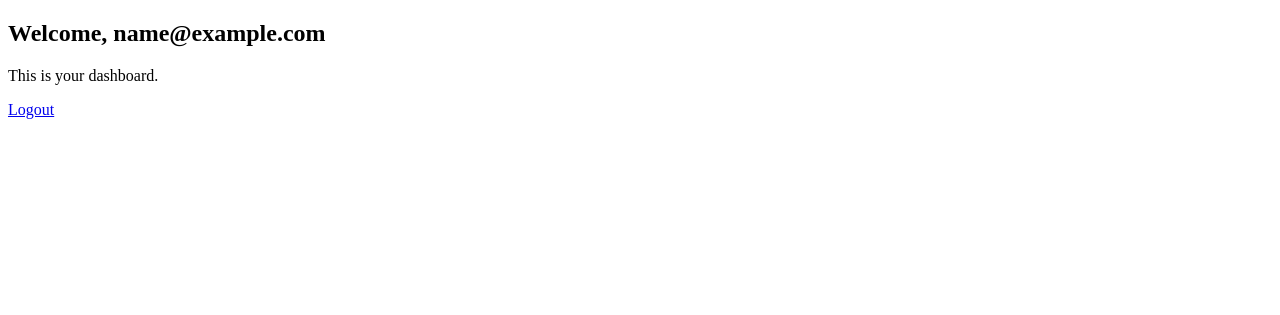
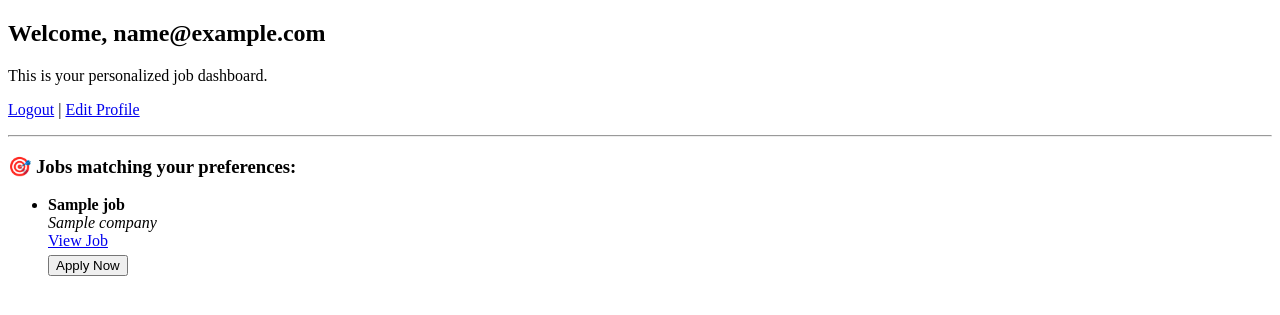
Before and after one commit to Kalyan717ps/Job-Bot-Cursor, a Flask app: template templates/dashboard.html in a window 1280 px wide. Shown: the top 315 px of the page. Run offline with Flask 3, Linux system fonts and the light colour scheme; a user stored in the database is signed in; tables that the repository leaves empty hold one stand-in row (values such as "Sample post"); the template is opened without the code that fills it: values that come from a table or form of the project are taken from there, most other values are stand-ins (such as "Sample title", 1, 10 or a date in 2020); parts of the project's set-up code (start-up, migrations or seed data) failed here and were passed over.

```diff
--- a/app.py
+++ b/app.py
@@ -5,13 +5,23 @@ from flask_login import LoginManager, login_user, login_required, logout_user, c
 from werkzeug.security import generate_password_hash, check_password_hash
 from models import db, User
 import os
-from flask import render_template, request, redirect, url_for, flash
-from flask_login import login_required, current_user
 from werkzeug.utils import secure_filename
+import csv
+from models import UserProfile
+import subprocess
 
+# STEP 1: CREATE Flask app
+app = Flask(__name__)
+
+# STEP 2: App configurations
+app.config['SECRET_KEY'] = 'yoursecretkey'
+app.config['SQLALCHEMY_DATABASE_URI'] = 'sqlite:///database.db'
+app.config['SQLALCHEMY_TRACK_MODIFICATIONS'] = False
+
+# Setup upload folder
 UPLOAD_FOLDER = os.path.join('static', 'uploads')
+app.config['UPLOAD_FOLDER'] = UPLOAD_FOLDER
 ALLOWED_EXTENSIONS = {'pdf', 'doc', 'docx'}
-app.config['UPLOAD_FOLDER'] = UPLOAD_FOLDER
 
 def allowed_file(filename):
     return '.' in filename and filename.rsplit('.', 1)[1].lower() in ALLOWED_EXTENSIONS
@@ -53,10 +63,7 @@ def profile():
 
     return render_template("profile.html", profile=profile)
 
-app = Flask(__name__)
-app.config['SECRET_KEY'] = 'yoursecretkey'
-app.config['SQLALCHEMY_DATABASE_URI'] = 'sqlite:///database.db'
-app.config['SQLALCHEMY_TRACK_MODIFICATIONS'] = False
+# STEP 3: Init db and login
 
 db.init_app(app)
 
@@ -76,7 +83,33 @@ def load_user(user_id):
 @app.route('/')
 @login_required
 def dashboard():
-    return render_template("dashboard.html", user=current_user)
+    # Get current user's profile
+    profile = UserProfile.query.filter_by(user_id=current_user.id).first()
+
+    # Fallback if profile isn't completed yet
+    if not profile:
+        flash("🚨 Please complete your profile first.")
+        return redirect(url_for('profile'))
+
+    matched_jobs = []
+
+    try:
+        with open("remoteok_jobs.csv", newline='', encoding='utf-8') as csvfile:
+            reader = csv.DictReader(csvfile)
+            for row in reader:
+                job_title = row['title'].lower()
+                job_company = row['company'].lower()
+                print(job_title, job_company)  # Debug: See what jobs are being read
+
+                # Looser match: show jobs if either field matches
+                if (profile.preferred_title.lower() in job_title) or (profile.preferred_location.lower() in job_company):
+                    matched_jobs.append(row)
+    except Exception as e:
+        print(f"Error reading jobs: {e}")
+        flash("❌ Could not load jobs. Make sure remoteok_jobs.csv exists.")
+        matched_jobs = []
+
+    return render_template("dashboard.html", profile=profile, jobs=matched_jobs)
 
 @app.route('/register', methods=['GET', 'POST'])
 def register():
@@ -125,6 +158,28 @@ def logout():
     logout_user()
     return redirect(url_for('login'))
 
+@app.route('/apply', methods=['POST'])
+@login_required
+def apply():
+    job_link = request.form.get('link')
+
+    if not job_link:
+        flash("❌ Invalid job link.")
+        return redirect(url_for('dashboard'))
+
+    try:
+        # Use the full path to the virtualenv's Python interpreter
+        subprocess.run([
+            r'C:\Users\sudha\OneDrive\Desktop\Punna Sudha Kalyan\Projects\Job-Bot-Cursor\env\Scripts\python.exe',
+            'apply_bot.py',
+            job_link
+        ], check=True)
+        flash(f"✅ Applied to job successfully: {job_link}")
+    except subprocess.CalledProcessError as e:
+        flash("❌ Failed to apply using bot. Check logs.")
+
+    return redirect(url_for('dashboard'))
+
 ##########################################
 # MAIN
 ##########################################
--- a/templates/dashboard.html
+++ b/templates/dashboard.html
@@ -1,11 +1,34 @@
-<!DOCTYPE html>
+<!doctype html>
 <html>
 <head>
-    <title>Dashboard</title>
+  <meta charset="utf-8">
+  <title>Dashboard</title>
 </head>
 <body>
-    <h2>Welcome, {{ user.email }}</h2>
-    <p>This is your dashboard.</p>
-    <a href="{{ url_for('logout') }}">Logout</a>
+  <h2>Welcome, {{ current_user.email }}</h2>
+  <p>This is your personalized job dashboard.</p>
+  <p><a href="{{ url_for('logout') }}">Logout</a> |
+     <a href="{{ url_for('profile') }}">Edit Profile</a></p>
+
+  <hr>
+  <h3>🎯 Jobs matching your preferences:</h3>
+
+  {% if jobs %}
+    <ul>
+    {% for job in jobs %}
+      <li>
+        <strong>{{ job.title }}</strong><br>
+        <em>{{ job.company }}</em><br>
+        <a href="{{ job.link }}" target="_blank">View Job</a><br>
+        <form action="{{ url_for('apply') }}" method="POST" style="margin-top: 5px;">
+          <input type="hidden" name="link" value="{{ job.link }}">
+          <button type="submit">Apply Now</button>
+        </form>
+      </li><br>
+    {% endfor %}
+    </ul>
+  {% else %}
+    <p>❌ No matching jobs found right now. Try updating your preferences!</p>
+  {% endif %}
 </body>
 </html>
```
Also changed, not shown: apply_bot.py (+30 -1 lines), test_chrome.py (added, +12 -0 lines).
